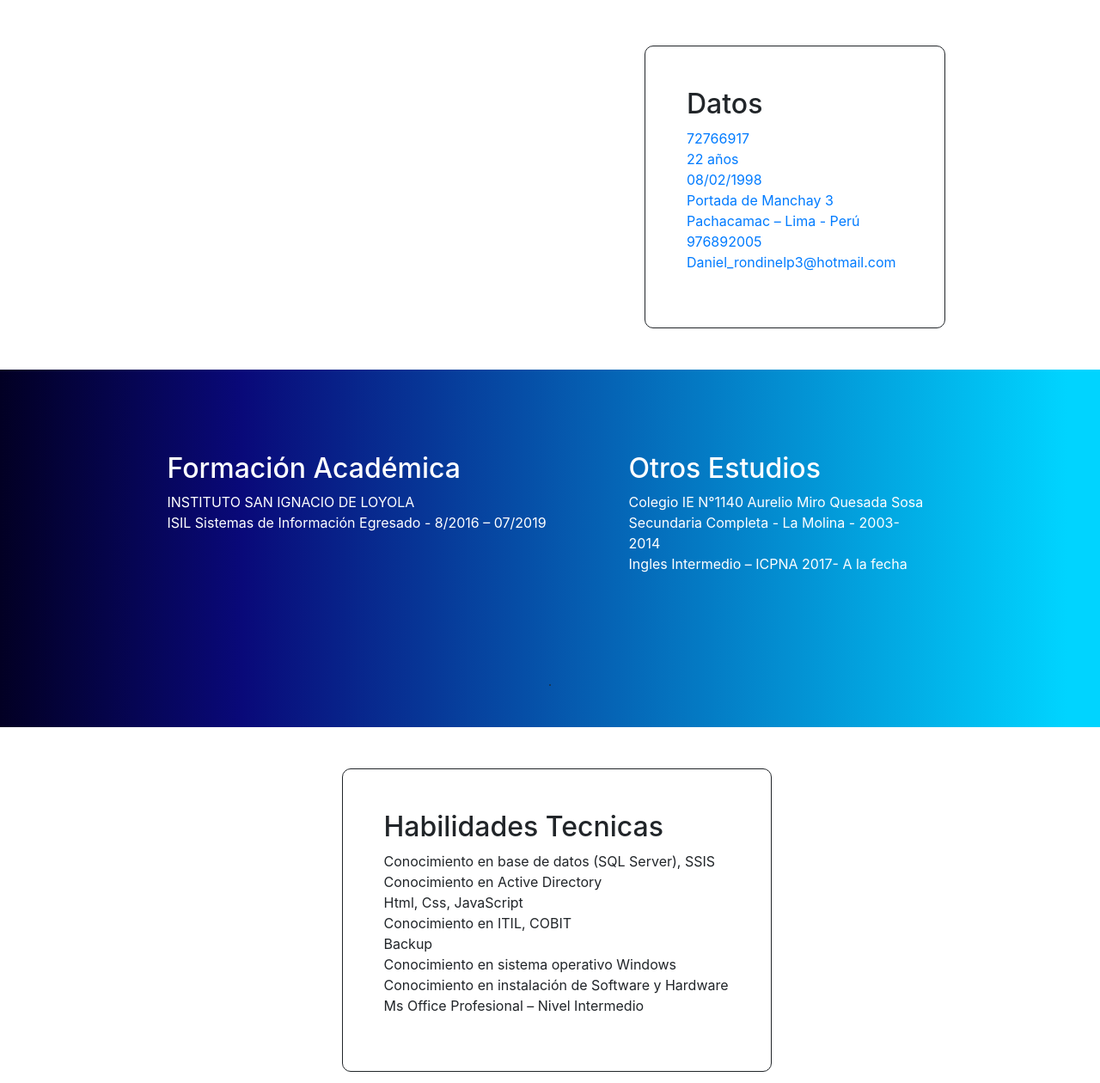
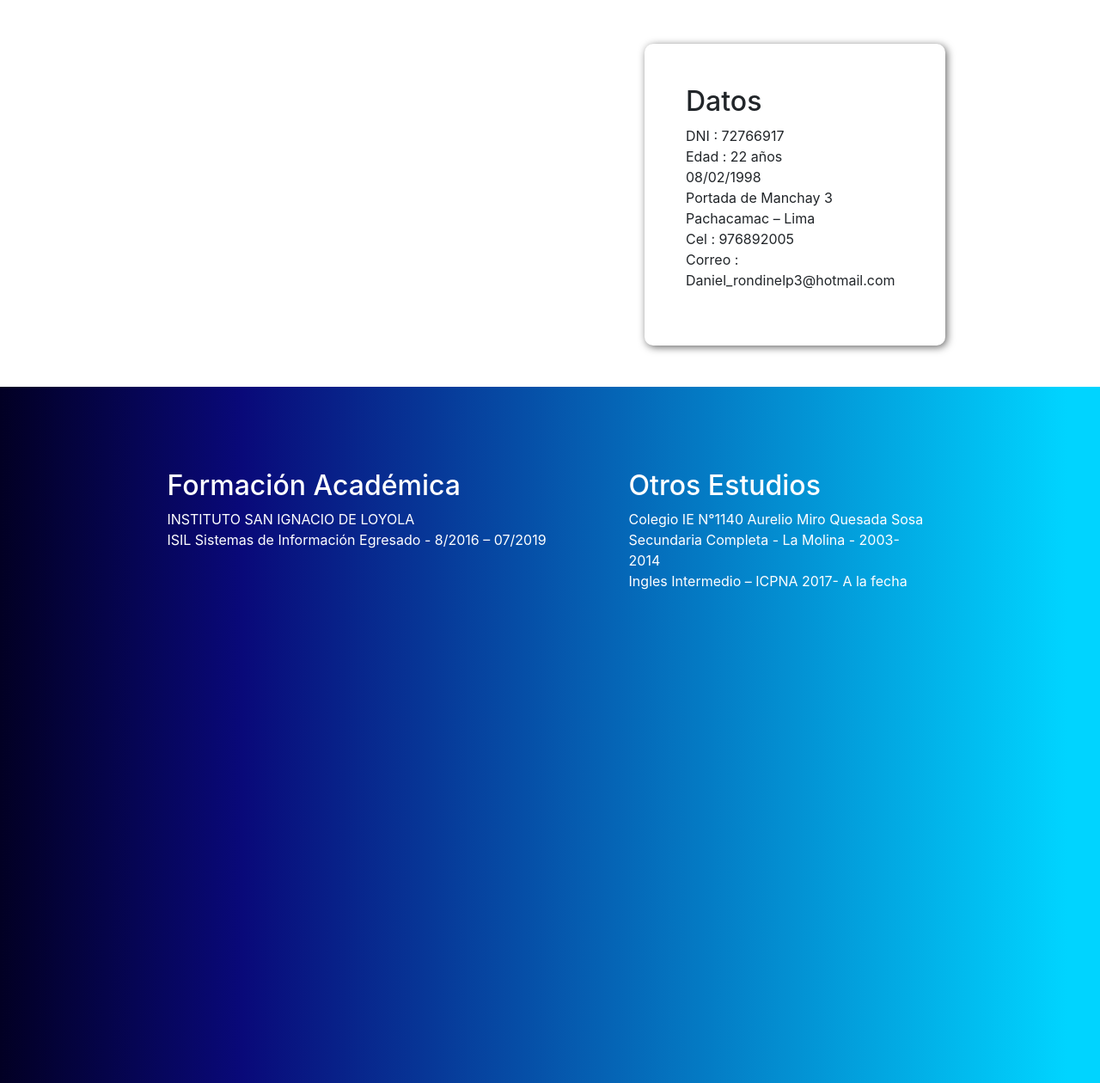
Before and after one commit to Rondinelp3/CV, a plain HTML site: page index.html in a window 1280 px wide. Shown: the part 1419-2679 px from the top of the page at 86% size. Drawn offline with Linux system fonts and the light colour scheme.

Commit message:
final1.0

```diff
--- a/css/estilos.css
+++ b/css/estilos.css
@@ -30,11 +30,13 @@ background: linear-gradient(90deg, rgba(2,0,36,1) 0%, rgba(9,9,121,1) 22%, rgba(
 .sobre_mi,.sobre_mi2{
     background: white;
     border-radius: 10px;
-    border: 1px solid
+
+    box-shadow: 2px 2px 10px #666;
 
 }
 .imgcara{
-    border-radius: 30px;border: 1px solid
+    border-radius: 30px;
+   box-shadow: 2px 2px 10px #666;
 
 }
 
@@ -46,8 +48,9 @@ background: linear-gradient(90deg, rgba(2,0,36,1) 0%, rgba(9,9,121,1) 22%, rgba(
 background: linear-gradient(90deg, rgba(2,0,36,1) 0%, rgba(9,9,121,1) 22%, rgba(0,212,255,1) 97%);
 }
 .certi,.habi{
-    border: 1px solid;
-    border-radius: 10px
+
+    border-radius: 10px;
+    box-shadow: 2px 2px 10px #666;
 }
 /*
 li{
--- a/index.html
+++ b/index.html
@@ -91,12 +91,12 @@
                                 <div class="sobre_mi2 p-sm-1 p-1 p-md-2 p-lg-5 p-xl-5 mt-5 mb-5" style="max-width:350px ">
                                  <ul class="datos">
                                  <h2 class="about_me">Datos</h2>
-                                <li class="datos_items"><a href="" class="datos_link">72766917</a></li>
-                                <li class="datos_items"><a href="" class="datos_link">22 años</a></li>
-                                <li class="datos_items"><a href="" class="datos_link">08/02/1998</a></li>
-                                <li class="datos_items"><a href="" class="datos_link">Portada de Manchay 3 Pachacamac – Lima - Perú</a></li>
-                                <li class="datos_items"><a href="" class="datos_link">976892005 </a></li>
-                                <li class="datos_items"><a href="" class="datos_link">Daniel_rondinelp3@hotmail.com</a></li>
+                                <li class="datos_items">DNI : 72766917</li>
+                                <li class="datos_items">Edad : 22 años</li>
+                                <li class="datos_items">08/02/1998</li>
+                                <li class="datos_items">Portada de Manchay 3 Pachacamac – Lima</li>
+                                <li class="datos_items">Cel : 976892005 </li>
+                                <li class="datos_items">Correo : Daniel_rondinelp3@hotmail.com</li>
                                 </ul>
                                </div>
                                </div>
@@ -108,7 +108,7 @@
             </div>
         </div>
 
-        <main class="main animated wow fadeIn">
+        <main class="main animated wow fadeIn" style="height:1000px">
             <div class="container contenido2 " id="FA"  >
                 <div class="row " >
 
@@ -148,7 +148,7 @@
             </div>
 
         </main>
-       <div class="article">
+       <div class="article" style="height:1000px">
              <div class="contanier" id="AB_CER">
 
                  <div class="row" >
```
